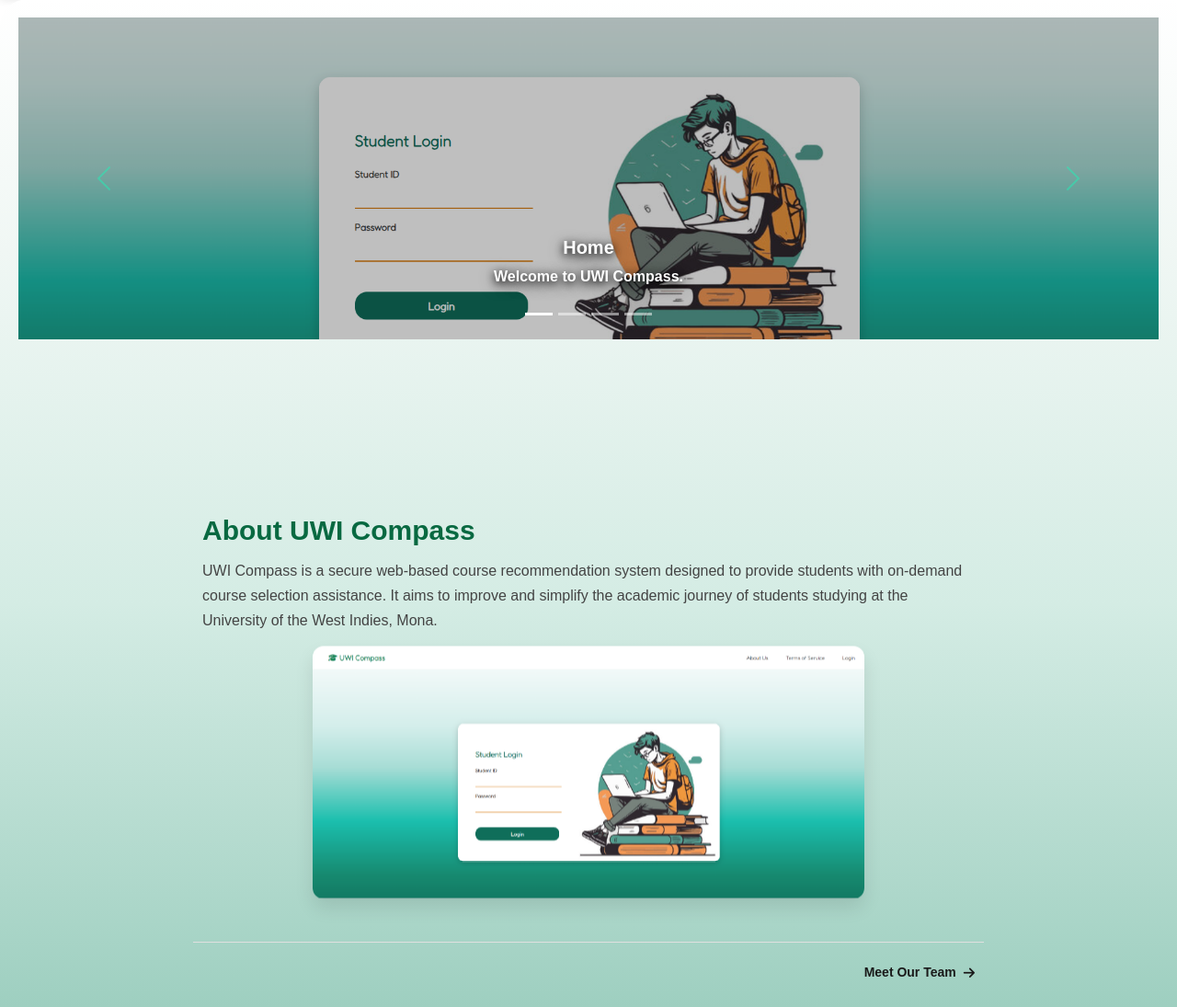
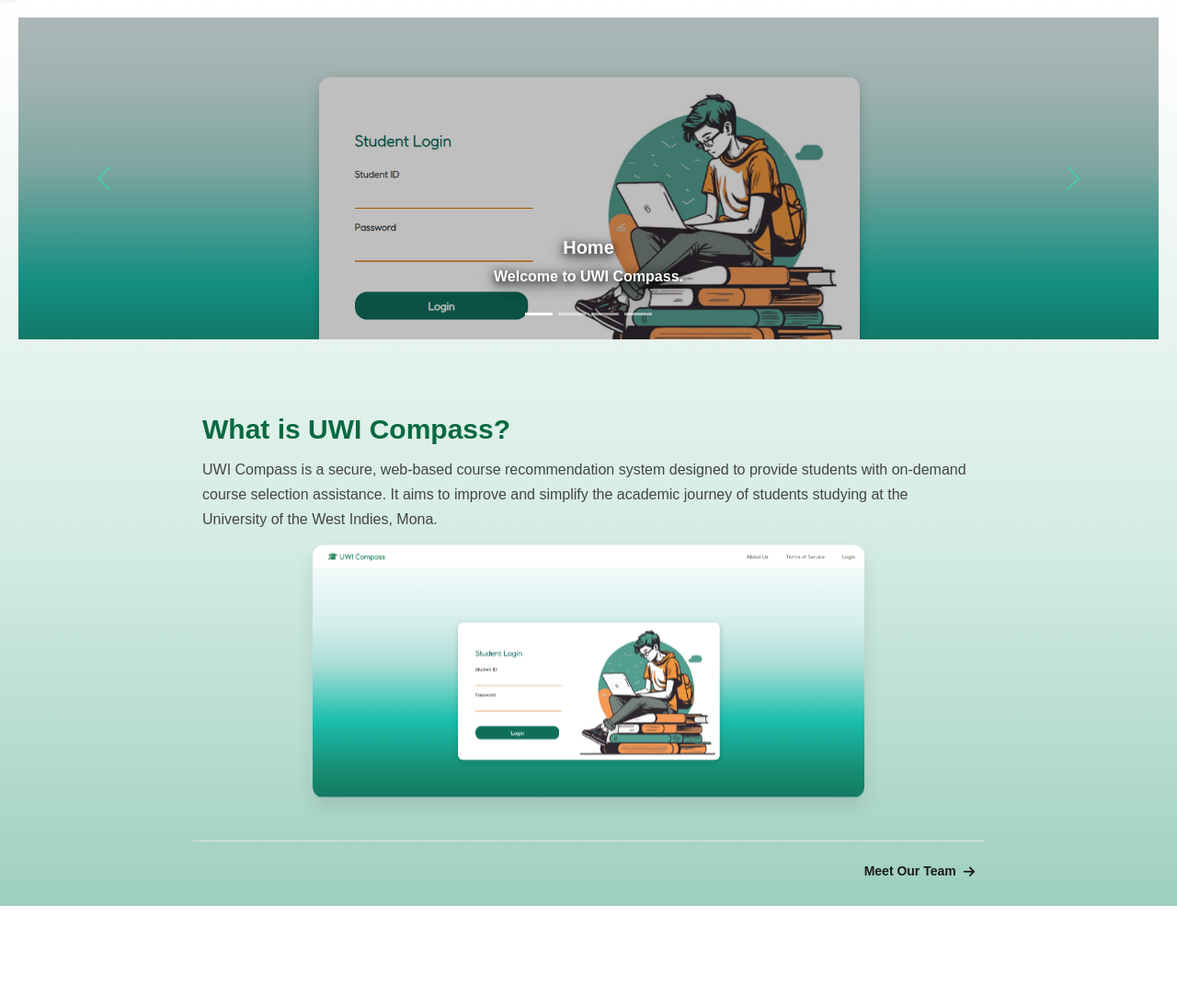
Before and after one commit to JadenA20/UWI-Compass-Promotional-Website, a Flask app: page / in a window 1280 px wide. Shown: the part 61-1156 px from the top of the page at 92% size. After the commit the page ends 1046 px from the top, so only its background shows below. Run offline with Flask 3, Linux system fonts and the light colour scheme; some web fonts are replaced.

Commit message:
Minor fixes

```diff
--- a/app/static/css/home.css
+++ b/app/static/css/home.css
@@ -75,12 +75,10 @@ filter: invert(45%) sepia(90%) saturate(500%) hue-rotate(105deg);
 
 /* About and Purpose Section Styling */
 
-
-
 .about-container {
     max-width: 900px;
     margin: 0 auto;
-    padding: 120px 20px 0 20px;
+    padding: 10px 20px 0 20px;
     animation: fadeSlideUp 0.7s ease forwards; /*adds 'subtle' entrance animation */
 }
 
@@ -98,6 +96,7 @@ filter: invert(45%) sepia(90%) saturate(500%) hue-rotate(105deg);
 
 .home-content {
     padding: 30px 10px 10px 10px;
+    justify-content: center;
 }
 
 .home-title {
--- a/app/templates/about-us.html
+++ b/app/templates/about-us.html
@@ -18,8 +18,8 @@
             <div class="description-card">
                 <p class="description-text">
                     We are a team of <strong>3rd-Year Computer Science majors</strong>
-                    studying at the <strong>University of the West Indies, Mona</strong>. We
-                    created this system as our Capstone Project for the <strong>
+                    studying at the <strong>University of the West Indies, Mona</strong>.
+                    This system was developed as our Capstone Project for the <strong>
                     2025-26 Academic Year</strong>.
                </p>
 
--- a/app/templates/home.html
+++ b/app/templates/home.html
@@ -75,9 +75,9 @@
     <!--About UWI Compass and Purpose of System-->
     <div class="about-container">
         <div class="home-content">
-            <h2 class="home-title">About UWI Compass</h2>
+            <h2 class="home-title">What is UWI Compass?</h2>
             <p class="home-text">
-                UWI Compass is a secure web-based course recommendation system designed to provide students with
+                UWI Compass is a secure, web-based course recommendation system designed to provide students with
                 on-demand course selection assistance. It aims to improve and simplify the
                 academic journey of students studying at the University of the West Indies, Mona.
             </p>
```
